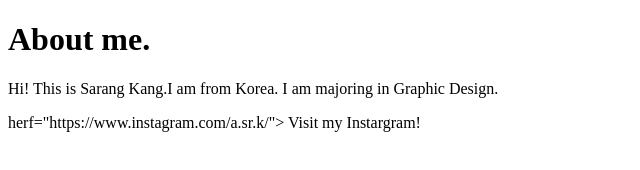
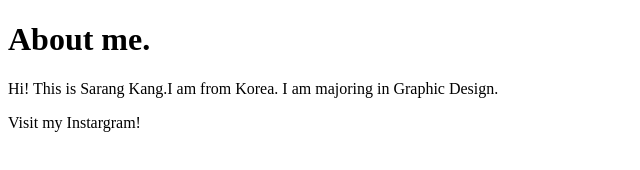
Before and after one commit to SarangKang/Webpage1, a plain HTML site: page index.html in a window 1280 px wide. Shown: the whole page, without its empty margins (0-640 px from the left). Drawn offline with Linux system fonts and the light colour scheme.

Commit message:
Update index.html

```diff
--- a/index.html
+++ b/index.html
@@ -7,7 +7,7 @@
 
 <h1>About me.</h1>
 <p>Hi! This is Sarang Kang.I am from Korea. I am majoring in Graphic Design.</p>
-<p><a>herf="https://www.instagram.com/a.sr.k/"> Visit my Instargram!</a><p>
+<p><a herf="https://www.instagram.com/a.sr.k/"> Visit my Instargram!</a><p>
 
 
 </body>
```
